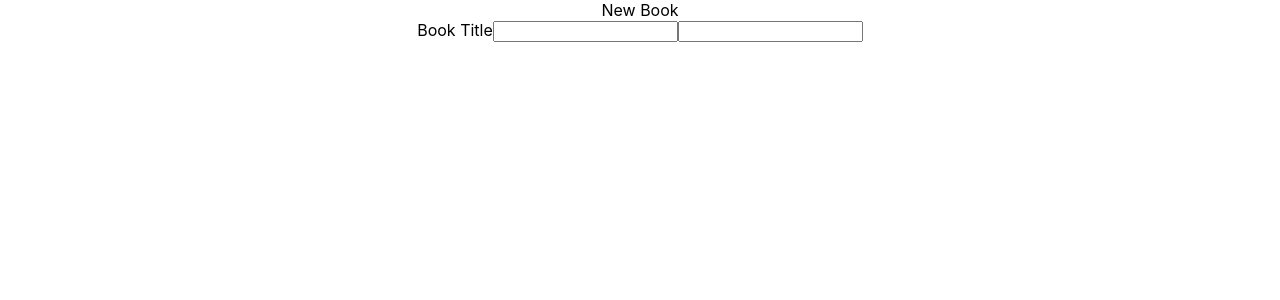
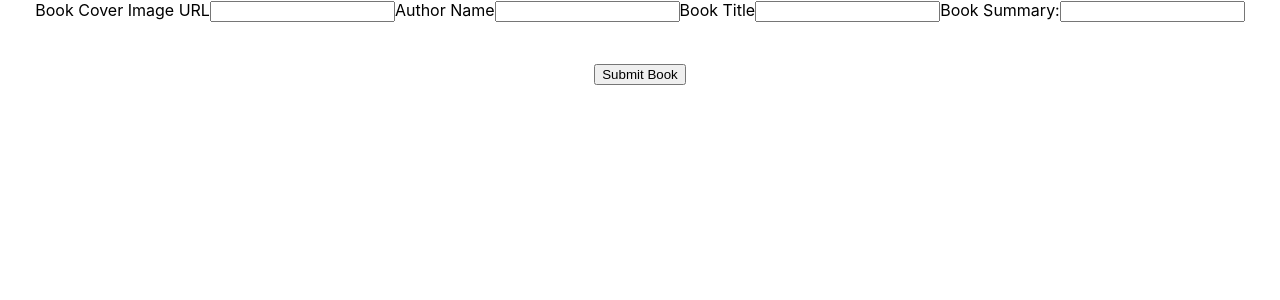
Before and after one commit to rayacooper/BookTinder, a React (Create React App) app: page /newbook in a window 1280 px wide. Shown: the top 300 px of the page. Built offline with nearby package versions, Linux system fonts and the light colour scheme.

Commit message:
Added make book endpoint, filled out NewBook component

```diff
--- a/src/Components/NewBook/NewBook.js
+++ b/src/Components/NewBook/NewBook.js
@@ -3,22 +3,61 @@ import axios from 'axios';
 
 const NewBook = () => {
 
-    const [book_title, updateBookTitle] = useState('')
+    const [book_title, updateBookTitle] = useState('');
+    const [book_summary, updateBookSummary] = useState('');
+    const [author_name, updateAuthorName] = useState('');
+    const [image_url, updateImageUrl] = useState('');
 
     const submitBook = () => {
-        const newBook = {book_title}
+        if(!image_url){
+            alert('Book covers are important! Please include one so your book looks good.')
+        }else if(!author_name){
+            alert('Please include an author name! Whether it\'s your name or a pen name, it will help readers find more of your work.')
+        }else if(!book_title){
+            alert('Please include a title for your book.')
+        }else if(!book_summary){
+            alert('Please include a summary for your book.')
+        }else{
+            const newBook = {book_title, book_summary, author_name, image_url}
             axios.post('/newbook', newBook)
+            .then(getback =>{
+                if(getback.data.success){
+                    alert('Cool beans, it worked!')
+                }else{
+                    alert(`Something went wrong: ${getback.data.err}`)
+                }
+            })
+        }
+
     }
 
     return(
-        <div>New Book
         <div>
+            <div className="NewBookMain">
+                <div className="BookMaker">
+                    <lable>Book Cover Image URL
+                        <input type='text' onChange={e => updateImageUrl(e.target.value)}/>
+                    </lable>
+                    <lable>Author Name
+                        <input type='text' onChange={e => updateAuthorName}/>
+                    </lable>
                     <lable>Book Title
                         <input type='text' onChange={e => updateBookTitle(e.target.value)}/>
                     </lable>
-                <lable>
-                    <input type='text' />
+                    <lable>Book Summary:
+                        <input type='text' onChange={e => updateBookSummary(e.target.value)}/>
                     </lable>
+                </div>
+
+                <div className="BookMaker">
+                    <img src={image_url} />
+                    <h1>{book_title}</h1>
+                    <h2>{author_name}</h2>
+                    <p>{book_summary}</p>
+                </div>
+
+                <button>Submit Book</button>
+
             </div>
         </div>
     )
```
Also changed, not shown: server.js (+4 -3 lines). Lines whose indentation alone changed are shown as unchanged.
